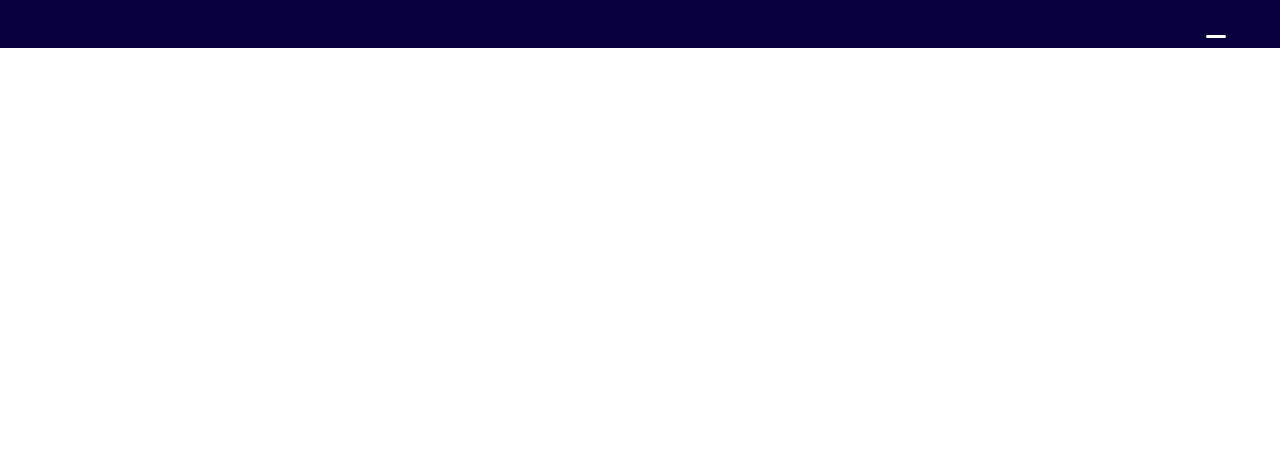
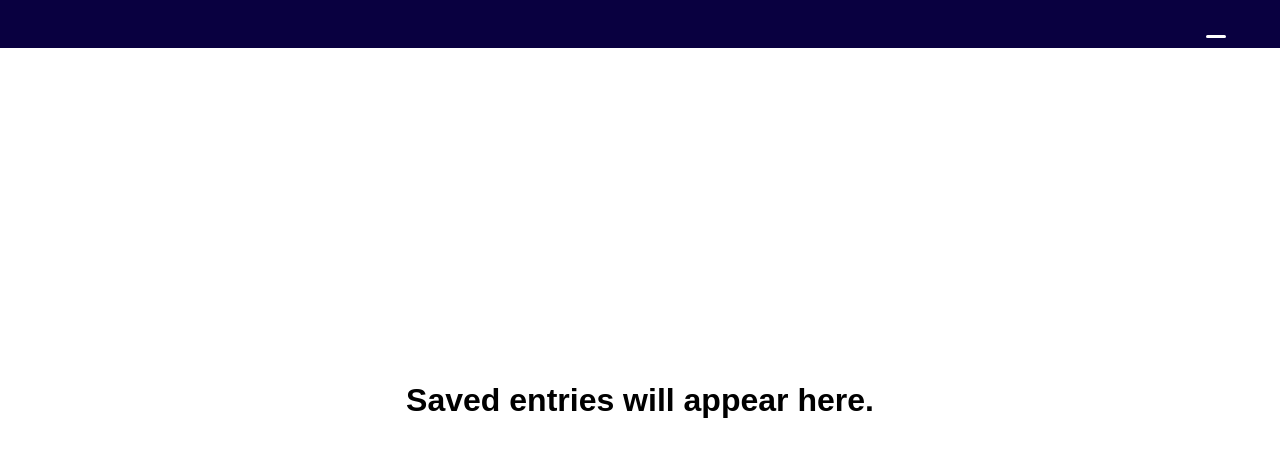
Before and after one commit to InimaJin/en_dict, a React (Vite) app: page /favorites in a window 1280 px wide. Shown: the top 456 px of the page. Built offline with nearby package versions, Linux system fonts and the light colour scheme; some icons are missing.

Commit message:
Fixed history & favs list display when empty

```diff
--- a/src/error_elements.jsx
+++ b/src/error_elements.jsx
@@ -8,20 +8,22 @@ export function EntryNotFound() {
     const navigate = useNavigate();
 
     const [countdown, setCountdown] = useState(5);
+    if (countdown === 0) {
+        navigate("/search");
+    }
     useEffect(() => {
-        const timeoutID = setTimeout(() => {
+        const intID = setInterval(() => {
             setCountdown((prev) => {
                 if (prev == 1) {
-                    navigate("/search");
                     return 0;
                 }
                 return prev - 1;
             });
         }, 1000);
         return () => {
-            clearTimeout(timeoutID);
+            clearInterval(intID);
         };
-    });
+    }, []);
 
     return (
         <>
--- a/src/favs_page.jsx
+++ b/src/favs_page.jsx
@@ -7,7 +7,6 @@ export async function favoritesLoader() {
     return loadFavorites();
 }
 
-//TODO: Should display a short text if the favorites list is empty.
 export default function FavoritesList() {
     const [favorites, setFavorites] = useState(useLoaderData());
     favorites.sort((obj1, obj2) => obj1.title.localeCompare(obj2.title));
@@ -36,5 +35,11 @@ export default function FavoritesList() {
         );
     });
 
-    return <ul className="favorites-list padded-wrapper">{favsList}</ul>;
+    let element;
+    if (favsList.length !== 0) {
+        element = <ul className="favorites-list padded-wrapper">{favsList}</ul>;
+    } else {
+        element = <h1 className="no-favorites-msg">Saved entries will appear here.</h1>;
+    }
+    return element;
 }
--- a/src/index.css
+++ b/src/index.css
@@ -384,6 +384,17 @@ article.dict-entry {
     color: white;
 }
 
+
+.no-favorites-msg {
+    position: absolute;
+    top: 50%;
+    left: 50%;
+    transform: translate(-50%, -50%);
+    width: 100%;
+    text-align: center;
+}
+
+
 .favorites-list {
     display: flex;
     flex-direction: column;
--- a/src/search_page.jsx
+++ b/src/search_page.jsx
@@ -35,25 +35,26 @@ function SearchHeader() {
     );
 }
 
-//TODO: Display short message if history is empty
 export default function SearchPage() {
+    const history = loadHistory();
+
     return (
         <div className="search-wrapper padded-wrapper">
             <SearchHeader />
-            <div className="history">
-                <h2>Recent queries</h2>
-                <ul>
-                    {loadHistory()
-                        .toReversed()
-                        .map((query) => {
+            {history.length !== 0 && (
+                <div className="history">
+                    <h2>Recent queries</h2>
+                    <ul>
+                        {history.toReversed().map((query) => {
                             return (
                                 <Link to={`/search/${query}`} key={query}>
                                     <li>{query}</li>
                                 </Link>
                             );
                         })}
-                </ul>
-            </div>
+                    </ul>
+                </div>
+            )}
         </div>
     );
 }
```
